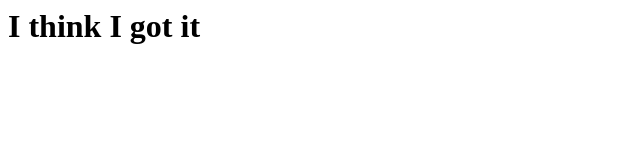
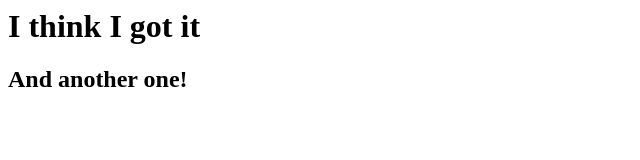
Before and after one commit to Quentin-BURTY/helloWorld, a plain HTML site: page index.html in a window 1280 px wide. Shown: the whole page, without its empty margins (0-640 px from the left). Drawn offline with Linux system fonts and the light colour scheme.

Commit message:
And another change just for you

```diff
--- a/index.html
+++ b/index.html
@@ -2,3 +2,4 @@
   Hello World of Wilders
 </Title>
 <h1>I think I got it</h1>
+<h2>And another one! </h2>
```
